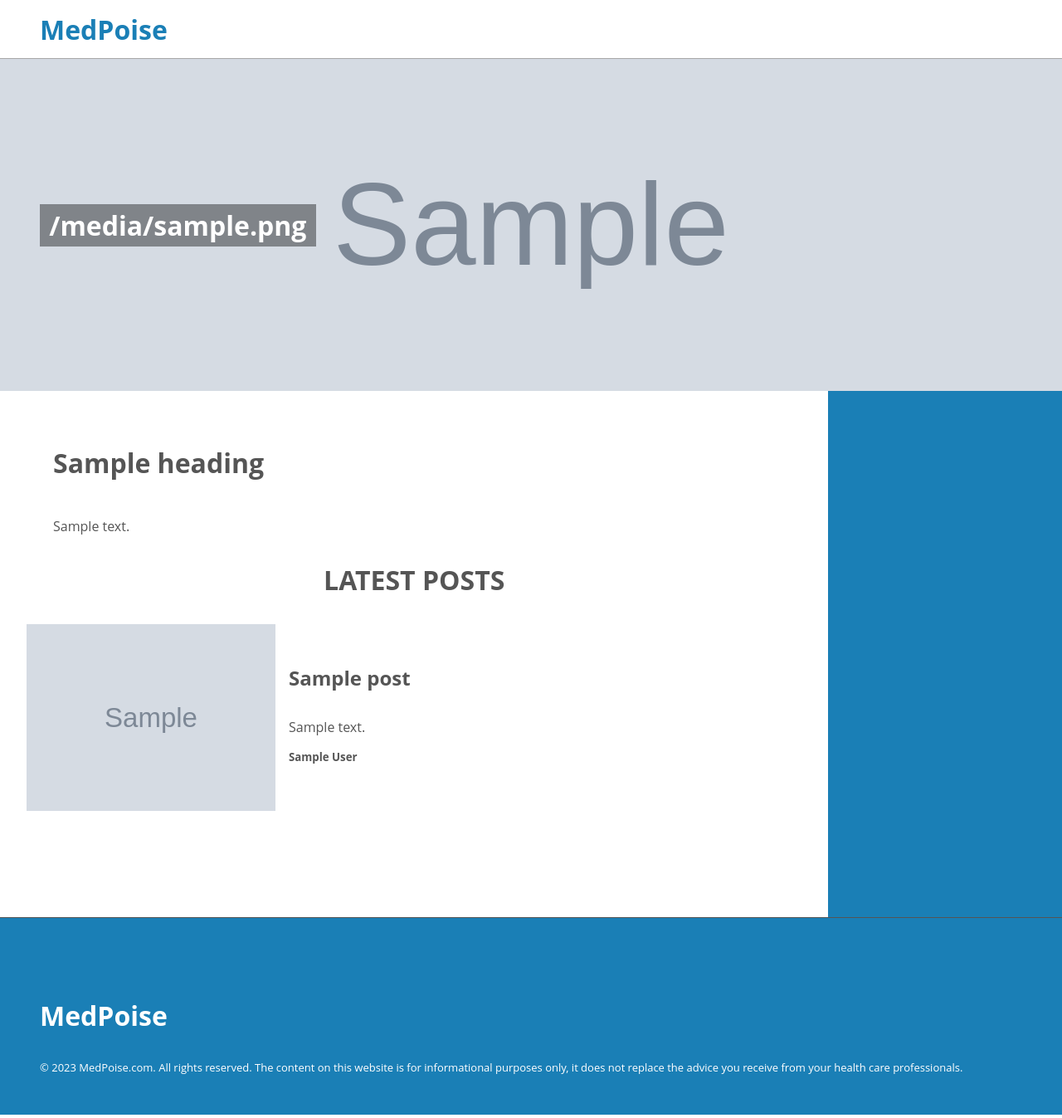
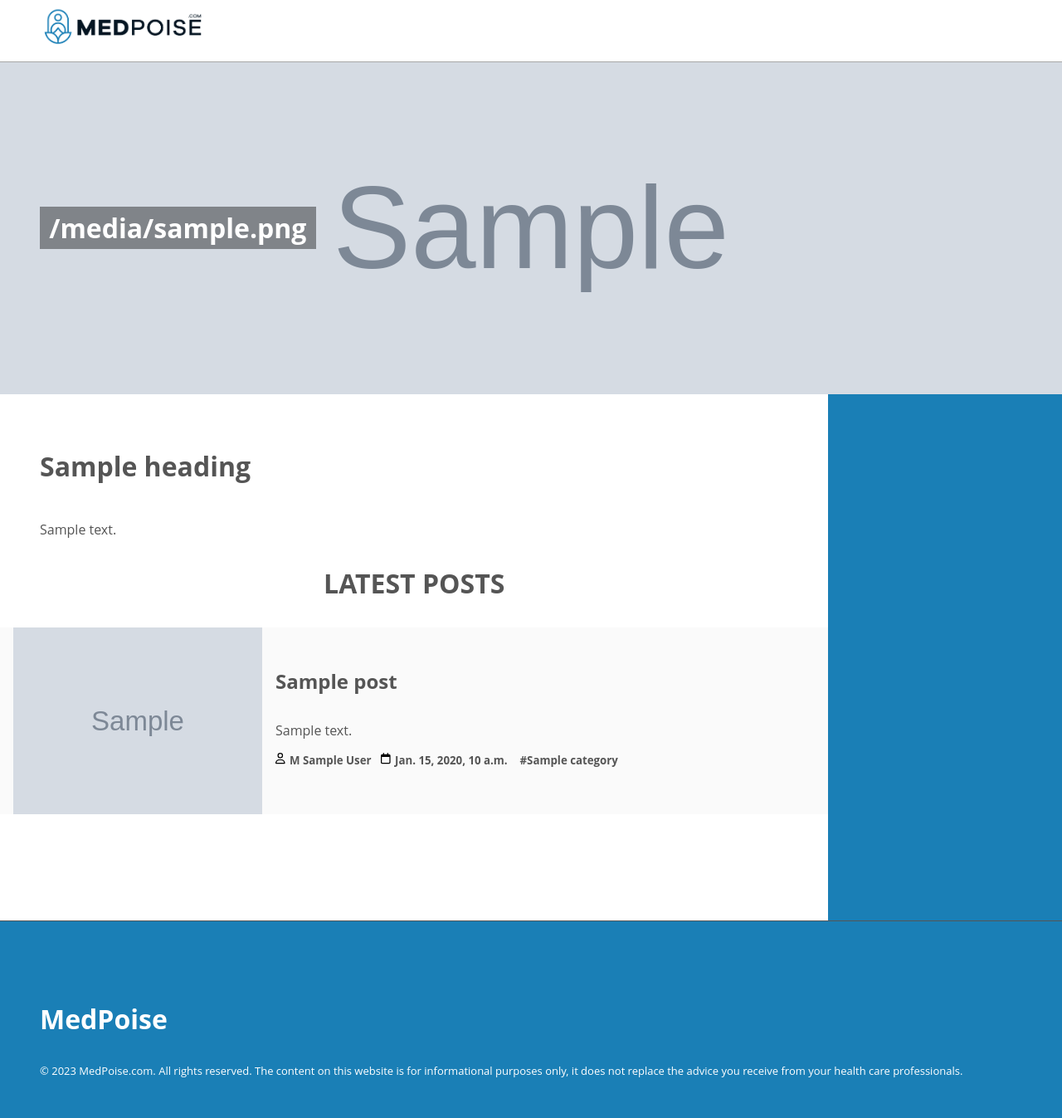
Before and after one commit to M-Jawad-Ch/Zaidi, a Django app: template blog/templates/index.html in a window 1280 px wide; the page is wider, and only the part inside the window is pictured. Shown: that part at 83% size. Run offline with Django 4.2, Linux system fonts and the light colour scheme; the template is opened without the code that fills it: most values are stand-ins (such as "Sample title", 1, 10 or a date in 2020); grey boxes marked "Sample" are stand-in pictures.

Commit message:
Added logo

```diff
--- a/blog/static/index.css
+++ b/blog/static/index.css
@@ -24,6 +24,25 @@
     font-size: x-large;
 }
 
+.text-container svg {
+    margin: 0;
+}
+
+.text-container span {
+    display: inline-block;
+    margin: auto 0;
+}
+
+.text-container h5 .author {
+    margin-left: 0.125rem;
+    margin-right: 0.5rem;
+}
+
+.text-container h5 .date {
+    margin-left: 0.125rem;
+    margin-right: 0.5rem;
+}
+
 .image-text {
     width: 100%;
     height: 100%;
@@ -42,9 +61,6 @@
     margin: 0;
 }
 
-.main-content {
-    margin: 1em;
-}
 
 .main-content h1 {
     margin-left: 3rem;
@@ -73,7 +89,8 @@
 
 .post {
     display: flex;
-    margin: 1em;
+    margin: 1em 0;
+    padding: 0 1em;
 }
 
 .post img {
@@ -96,6 +113,10 @@
 
 .post h5 {
     margin-top: 1rem;
+}
+
+.odd {
+    background-color: rgba(0, 0, 0, 0.02);
 }
 
 
--- a/blog/static/main.css
+++ b/blog/static/main.css
@@ -24,6 +24,10 @@ header {
 
     border-bottom: 1px solid #55555584;
     padding: 0.5em 3em;
+}
+
+.logo-container img {
+    width: 200px;
 }
 
 .opener {
--- a/blog/templates/index.html
+++ b/blog/templates/index.html
@@ -37,18 +37,41 @@
             <h3>LATEST POSTS</h3>
             <div class="posts-container">
                 {% for post in latest_posts %}
-                <a href="{{ post.link }}">
-                    <div class="post">
-                        <img src="{{ post.image }}">
-                        <div class="text-container">
+                <div class="post {% if forloop.counter0|divisibleby:2 %}{{ 'odd' }}{% endif %}">
+                    <img src="{{ post.image }}">
+                    <div class="text-container">
+                        <a href="{{ post.link }}">
                             <h4>{{ post.title }}</h4>
                             <div class="post-body">
                                 {{ post.desc }}
                             </div>
-                            <h5>{{ post.author }}</h5>
-                        </div>
+                            <h5>
+                                <svg xmlns="http://www.w3.org/2000/svg" height="1em"
+                                    viewBox="0 0 448 512"><!--! Font Awesome Free 6.4.0 by @fontawesome - https://fontawesome.com License - https://fontawesome.com/license (Commercial License) Copyright 2023 Fonticons, Inc. -->
+                                    <path
+                                        d="M304 128a80 80 0 1 0 -160 0 80 80 0 1 0 160 0zM96 128a128 128 0 1 1 256 0A128 128 0 1 1 96 128zM49.3 464H398.7c-8.9-63.3-63.3-112-129-112H178.3c-65.7 0-120.1 48.7-129 112zM0 482.3C0 383.8 79.8 304 178.3 304h91.4C368.2 304 448 383.8 448 482.3c0 16.4-13.3 29.7-29.7 29.7H29.7C13.3 512 0 498.7 0 482.3z" />
+                                </svg>
+                                <span class="author">
+                                    M {{ post.author }}
+                                </span>
+
+                                <svg xmlns="http://www.w3.org/2000/svg" height="1em"
+                                    viewBox="0 0 448 512"><!--! Font Awesome Free 6.4.0 by @fontawesome - https://fontawesome.com License - https://fontawesome.com/license (Commercial License) Copyright 2023 Fonticons, Inc. -->
+                                    <path
+                                        d="M152 24c0-13.3-10.7-24-24-24s-24 10.7-24 24V64H64C28.7 64 0 92.7 0 128v16 48V448c0 35.3 28.7 64 64 64H384c35.3 0 64-28.7 64-64V192 144 128c0-35.3-28.7-64-64-64H344V24c0-13.3-10.7-24-24-24s-24 10.7-24 24V64H152V24zM48 192H400V448c0 8.8-7.2 16-16 16H64c-8.8 0-16-7.2-16-16V192z" />
+                                </svg>
+                                <span class="date">
+                                    {{ post.date }}
+                                </span>
+                                <span class="category-name">
+                                    <a href="{{ post.categorylink }}">
+                                        #{{ post.category }}
+                                    </a>
+                                </span>
+                            </h5>
+                        </a>
                     </div>
-                </a>
+                </div>
                 {% endfor %}
             </div>
             {% endif %}
--- a/blog/templates/main.html
+++ b/blog/templates/main.html
@@ -14,9 +14,11 @@
 
 <body>
     <header>
-        <div class="logo-container">
-            <a href="/">MedPoise</a>
-        </div>
+        <a href="/">
+            <div class="logo-container">
+                <img src="{% static '/logo.png' %}" alt="MedPoise Logo">
+            </div>
+        </a>
         <ul class="header-items-container">
             <div class="closer">
                 <img
```
Also changed, not shown: blog/static/posts.css (+19 -0 lines), blog/templates/post.html (+20 -2 lines), blog/views.py (+7 -3 lines), blog/static/logo.png (added).
